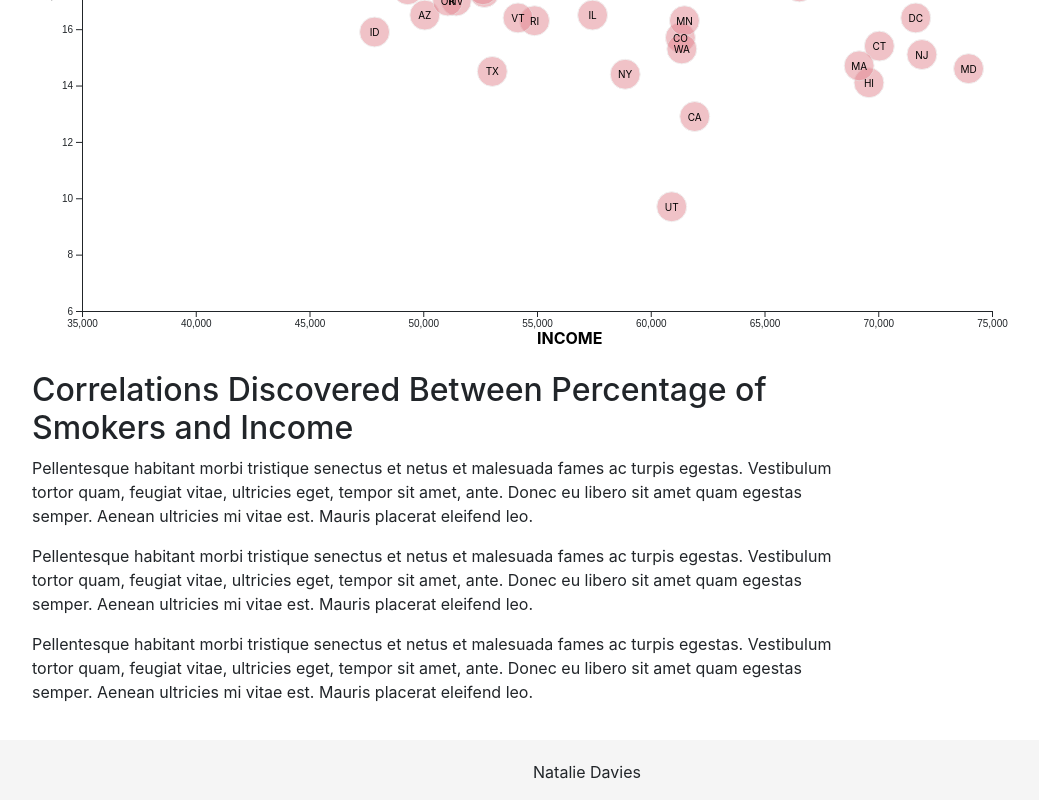
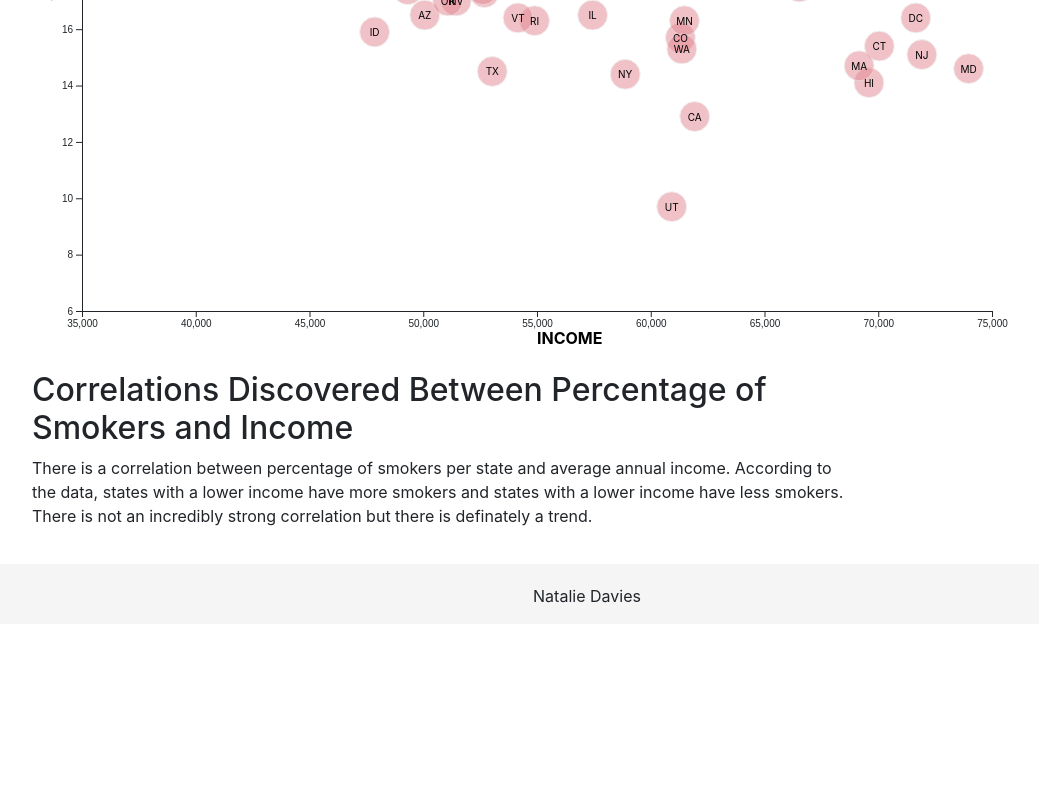
Before and after one commit to natalieddavies/D3-challenge, a plain HTML site: page d3_data_journalism/index.html in a window 1280 px wide. Shown: the part 385-1185 px from the top of the page, without its empty margins (53-1092 px from the left). After the commit the page ends 1009 px from the top, so only its background shows below. Drawn offline with nearby package versions, Linux system fonts and the light colour scheme.

Commit message:
Updated html file

```diff
--- a/d3_data_journalism/index.html
+++ b/d3_data_journalism/index.html
@@ -28,17 +28,7 @@
       <div class="col-xs-12  col-md-9">
         <div class="article">
           <h2>Correlations Discovered Between Percentage of Smokers and Income</h2>
-          <p>Pellentesque habitant morbi tristique senectus et netus et malesuada fames ac turpis egestas. Vestibulum tortor
-            quam, feugiat vitae, ultricies eget, tempor sit amet, ante. Donec eu libero sit amet quam egestas semper. Aenean
-            ultricies mi vitae est. Mauris placerat eleifend leo.</p>
-
-          <p>Pellentesque habitant morbi tristique senectus et netus et malesuada fames ac turpis egestas. Vestibulum tortor
-            quam, feugiat vitae, ultricies eget, tempor sit amet, ante. Donec eu libero sit amet quam egestas semper. Aenean
-            ultricies mi vitae est. Mauris placerat eleifend leo.</p>
-
-          <p>Pellentesque habitant morbi tristique senectus et netus et malesuada fames ac turpis egestas. Vestibulum tortor
-            quam, feugiat vitae, ultricies eget, tempor sit amet, ante. Donec eu libero sit amet quam egestas semper. Aenean
-            ultricies mi vitae est. Mauris placerat eleifend leo.</p>
+          <p>There is a correlation between percentage of smokers per state and average annual income. According to the data, states with a lower income have more smokers and states with a lower income have less smokers. There is not an incredibly strong correlation but there is definately a trend.</p>
         </div>
       </div>
     </div>
```
